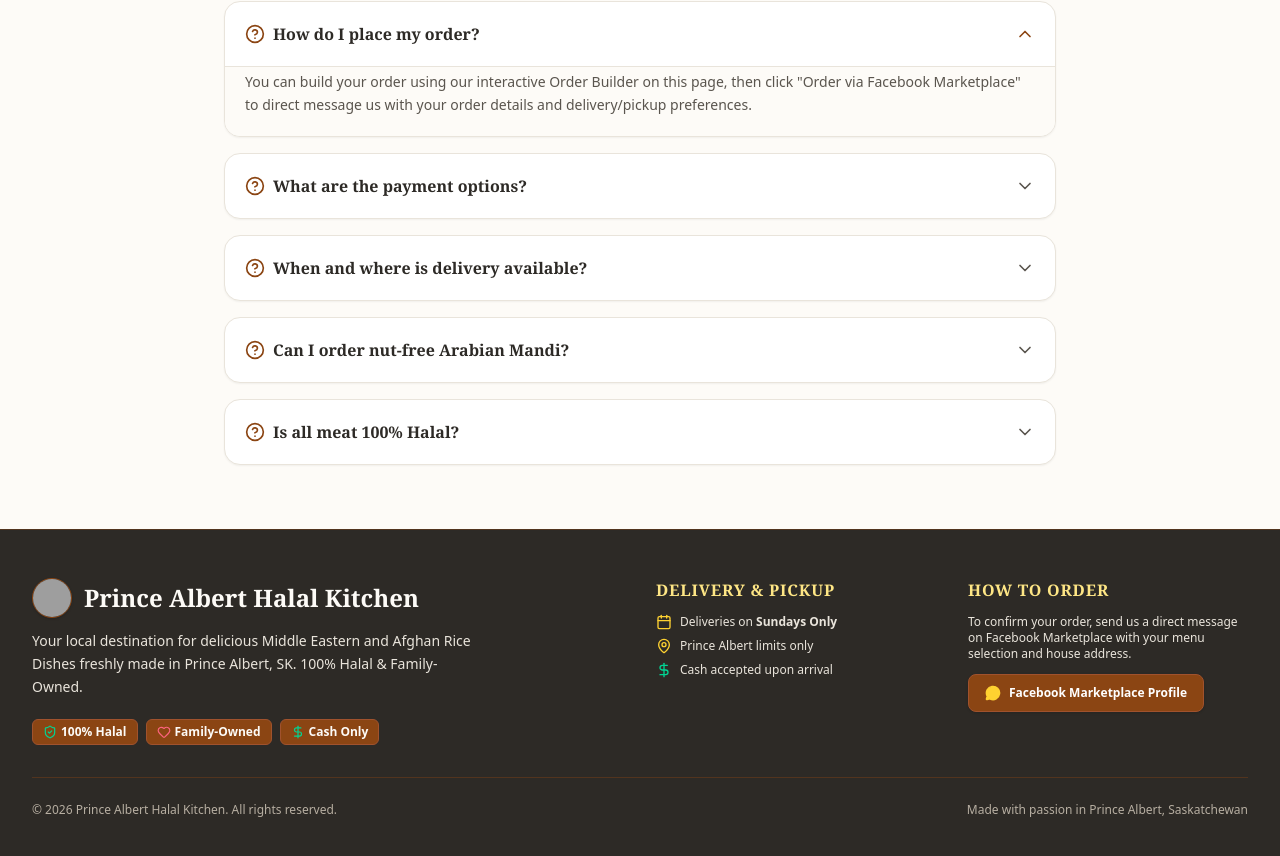
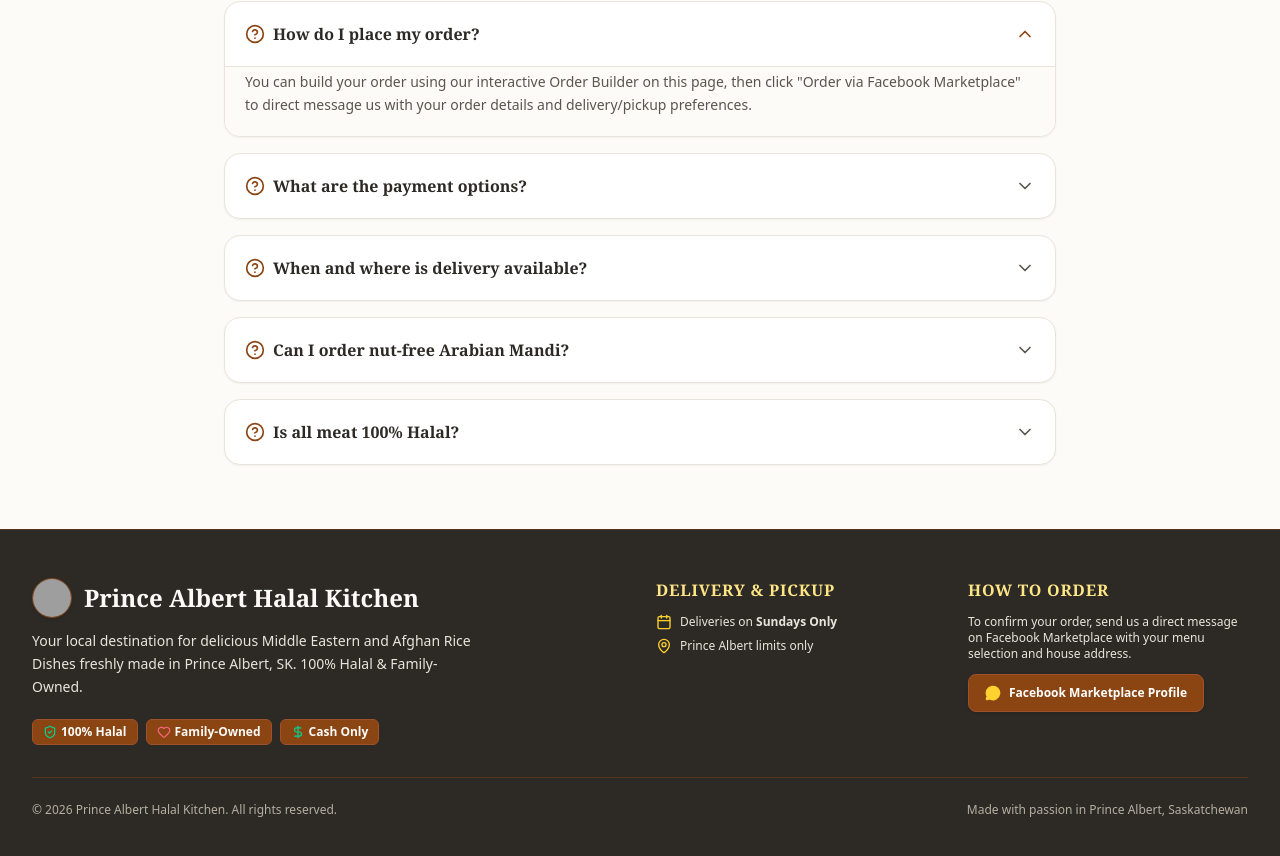
Before and after one commit to Shahadah-studs/PAhalal2, a React (Vite) app: page / in a window 1280 px wide. Shown: the part 5438-6294 px from the top of the page. Built offline with nearby package versions, Linux system fonts and the light colour scheme; grey boxes are pictures that could not be loaded.

Commit message:
Update Footer.tsx

```diff
--- a/src/components/Footer.tsx
+++ b/src/components/Footer.tsx
@@ -52,8 +52,7 @@ export const Footer: React.FC = () => {
                 <span>Prince Albert limits only</span>
               </li>
               <li className="flex items-center gap-2">
-                <DollarSign className="w-4 h-4 text-emerald-400 shrink-0" />
-                <span>Cash accepted upon arrival</span>
+
               </li>
             </ul>
           </div>
```
